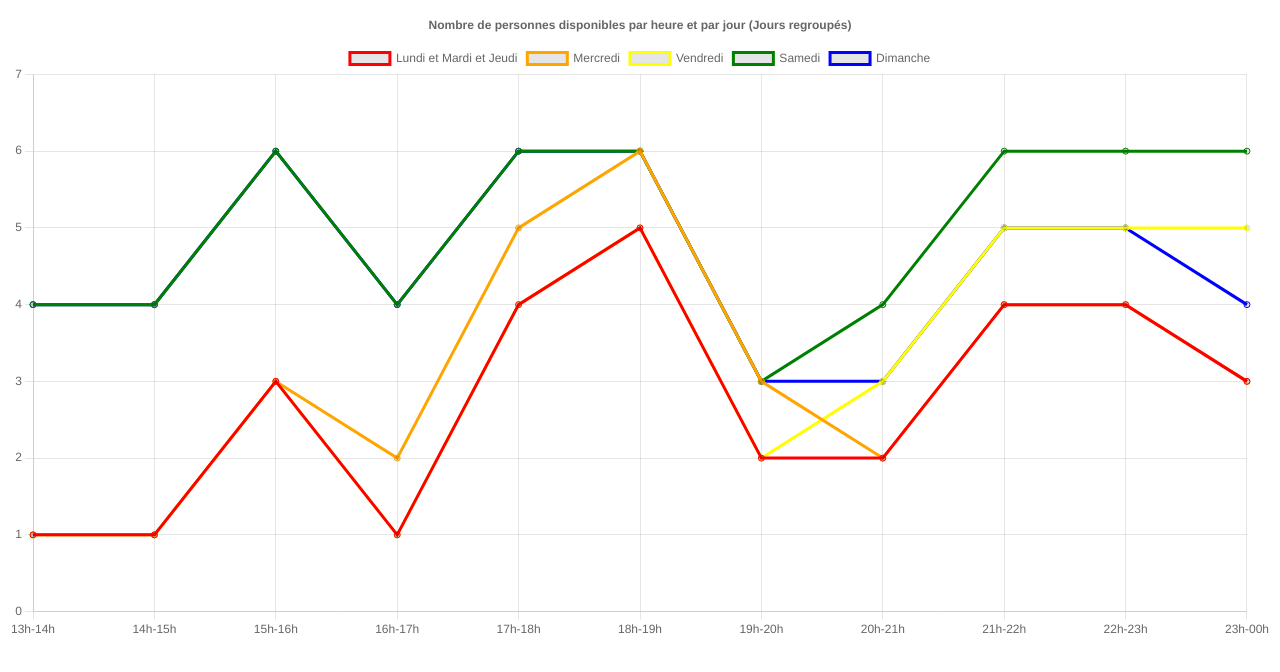
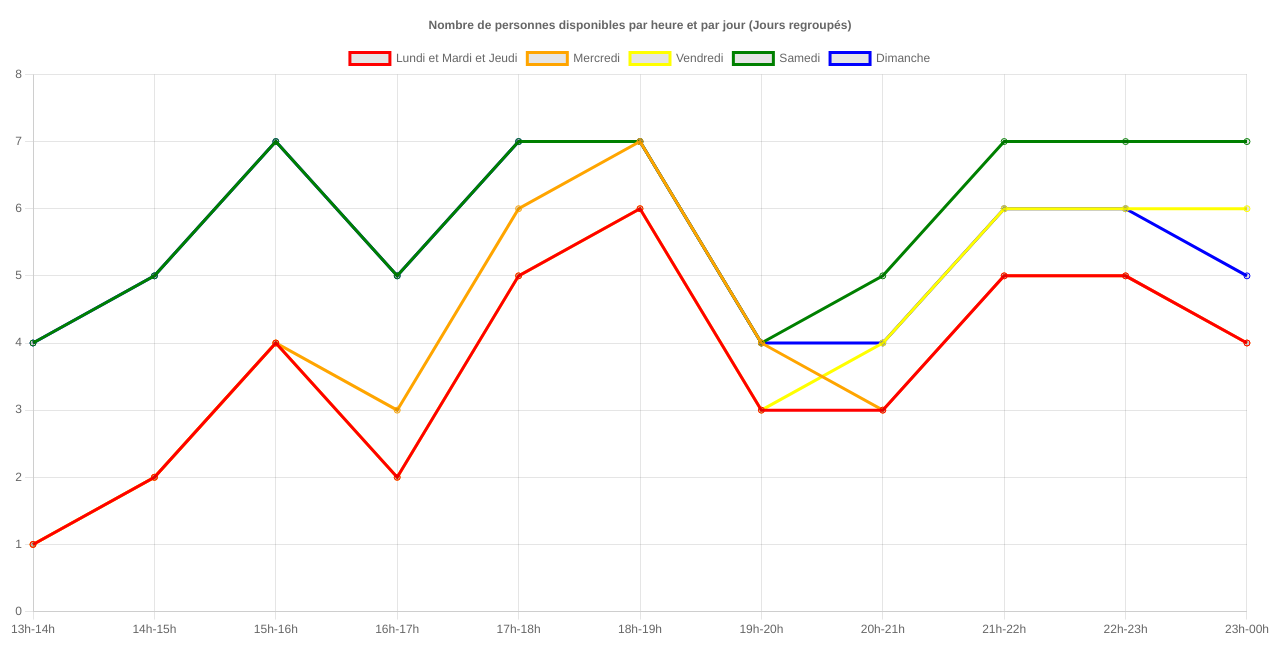
Before and after one commit to LSSD-Community/statistics, a plain HTML site: page index.html in a window 1280 px wide. Drawn offline with nearby package versions, Linux system fonts and the light colour scheme.

Commit message:
Update index.html

```diff
--- a/index.html
+++ b/index.html
@@ -107,6 +107,23 @@
                     ['Lundi', 'Mardi', 'Mercredi', 'Jeudi', 'Vendredi', 'Samedi', 'Dimanche'],
                     [],
                     [],
+                    ['Lundi', 'Mardi', 'Mercredi', 'Jeudi', 'Vendredi', 'Samedi', 'Dimanche'],
+                    ['Lundi', 'Mardi', 'Mercredi', 'Jeudi', 'Vendredi', 'Samedi', 'Dimanche'],
+                    ['Lundi', 'Mardi', 'Mercredi', 'Jeudi', 'Vendredi', 'Samedi', 'Dimanche']
+                ]
+            },
+            {
+                nom: 'x7',
+                prenom: 'x7',
+                horaires: [
+                    [],
+                    ['Lundi', 'Mardi', 'Mercredi', 'Jeudi', 'Vendredi', 'Samedi', 'Dimanche'],
+                    ['Lundi', 'Mardi', 'Mercredi', 'Jeudi', 'Vendredi', 'Samedi', 'Dimanche'],
+                    ['Lundi', 'Mardi', 'Mercredi', 'Jeudi', 'Vendredi', 'Samedi', 'Dimanche'],
+                    ['Lundi', 'Mardi', 'Mercredi', 'Jeudi', 'Vendredi', 'Samedi', 'Dimanche'],
+                    ['Lundi', 'Mardi', 'Mercredi', 'Jeudi', 'Vendredi', 'Samedi', 'Dimanche'],
+                    ['Lundi', 'Mardi', 'Mercredi', 'Jeudi', 'Vendredi', 'Samedi', 'Dimanche'],
+                    ['Lundi', 'Mardi', 'Mercredi', 'Jeudi', 'Vendredi', 'Samedi', 'Dimanche'],
                     ['Lundi', 'Mardi', 'Mercredi', 'Jeudi', 'Vendredi', 'Samedi', 'Dimanche'],
                     ['Lundi', 'Mardi', 'Mercredi', 'Jeudi', 'Vendredi', 'Samedi', 'Dimanche'],
                     ['Lundi', 'Mardi', 'Mercredi', 'Jeudi', 'Vendredi', 'Samedi', 'Dimanche']
```
